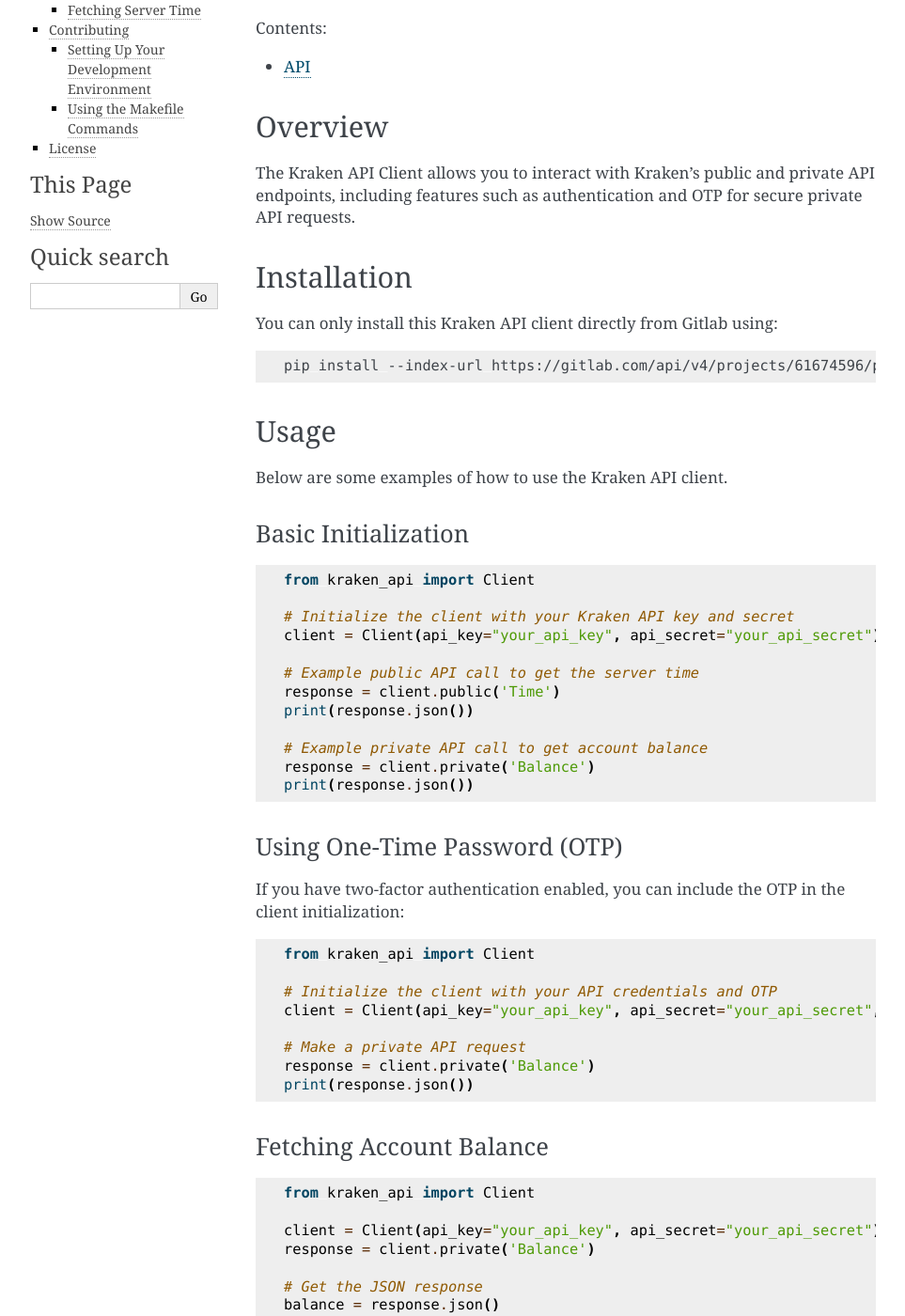
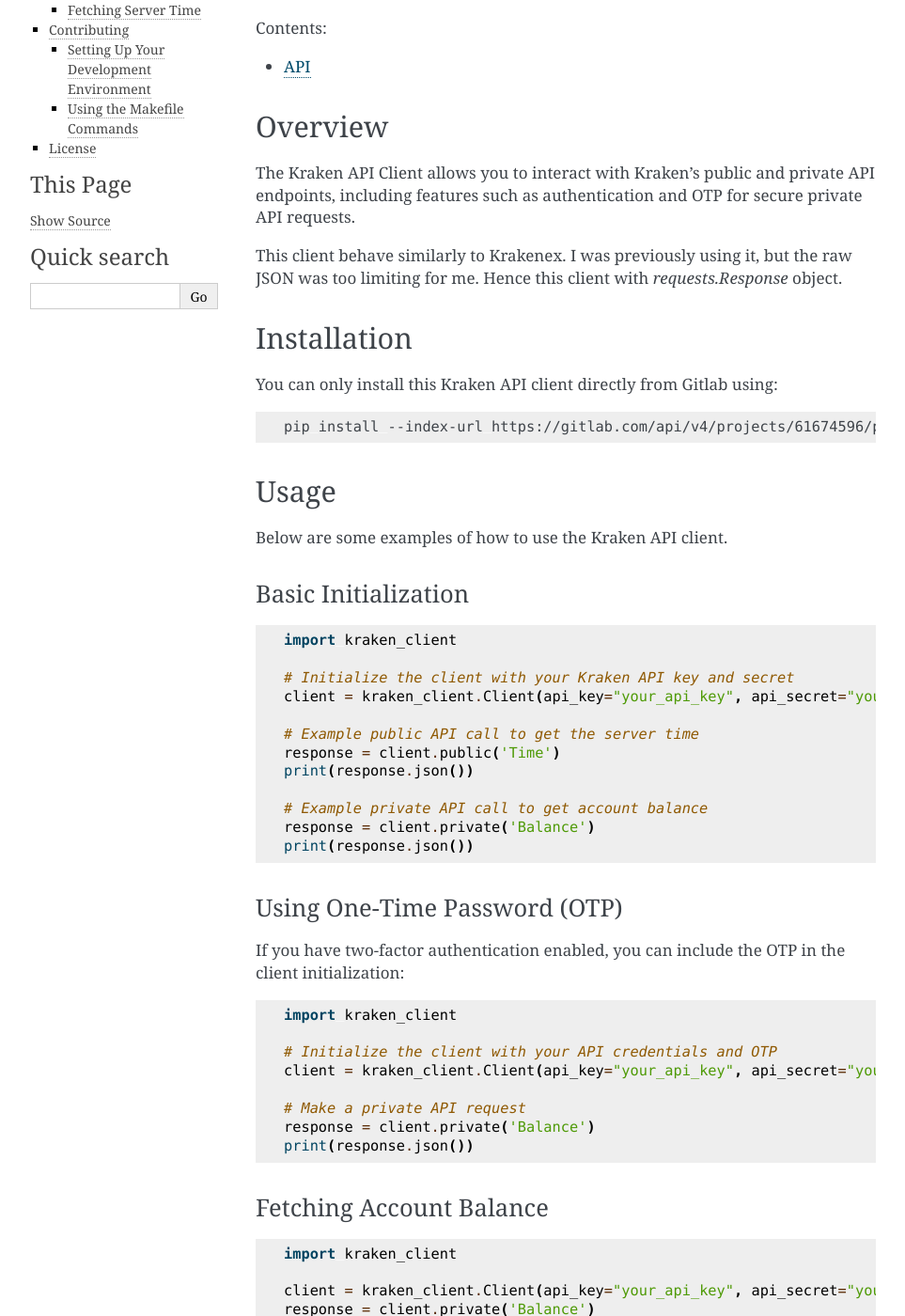
Before and after one commit to floriananceau/kraken-client, a Sphinx documentation site: the page built from docs/source/index.rst, in a window 1280 px wide and 1400 px high, scrolled down 325 px. Shown: the whole window at 94% size, without its empty margins (148-1111 px from the left). Built offline with Sphinx 7.4.7, drawn with Linux system fonts in a browser that asks for light colours; some of the changed text lies outside the part shown.

Commit message:
Fix pages job and improve documentation

```diff
--- a/docs/source/index.rst
+++ b/docs/source/index.rst
@@ -18,6 +18,8 @@
 
 The Kraken API Client allows you to interact with Kraken's public and private API endpoints, including features such as authentication and OTP for secure private API requests.
 
+This client behave similarly to Krakenex. I was previously using it, but the raw JSON was too limiting for me. Hence this client with `requests.Response` object.
+
 Installation
 ============
 
@@ -37,10 +39,10 @@
 
 .. code-block:: python
 
-    from kraken_api import Client
+    import kraken_client
 
     # Initialize the client with your Kraken API key and secret
-    client = Client(api_key="your_api_key", api_secret="your_api_secret")
+    client = kraken_client.Client(api_key="your_api_key", api_secret="your_api_secret")
 
     # Example public API call to get the server time
     response = client.public('Time')
@@ -57,10 +59,10 @@
 
 .. code-block:: python
 
-    from kraken_api import Client
+    import kraken_client
 
     # Initialize the client with your API credentials and OTP
-    client = Client(api_key="your_api_key", api_secret="your_api_secret", otp="your_otp")
+    client = kraken_client.Client(api_key="your_api_key", api_secret="your_api_secret", otp="your_otp")
 
     # Make a private API request
     response = client.private('Balance')
@@ -71,9 +73,9 @@
 
 .. code-block:: python
 
-    from kraken_api import Client
+    import kraken_client
 
-    client = Client(api_key="your_api_key", api_secret="your_api_secret")
+    client = kraken_client.Client(api_key="your_api_key", api_secret="your_api_secret")
     response = client.private('Balance')
 
     # Get the JSON response
@@ -85,9 +87,9 @@
 
 .. code-block:: python
 
-    from kraken_api import Client
+    import kraken_client
 
-    client = Client()
+    client = kraken_client.Client()
     response = client.public('Time')
 
     # Print the server time
```
Also changed, not shown: README.md (+10 -8 lines), .gitlab-ci.yml.
